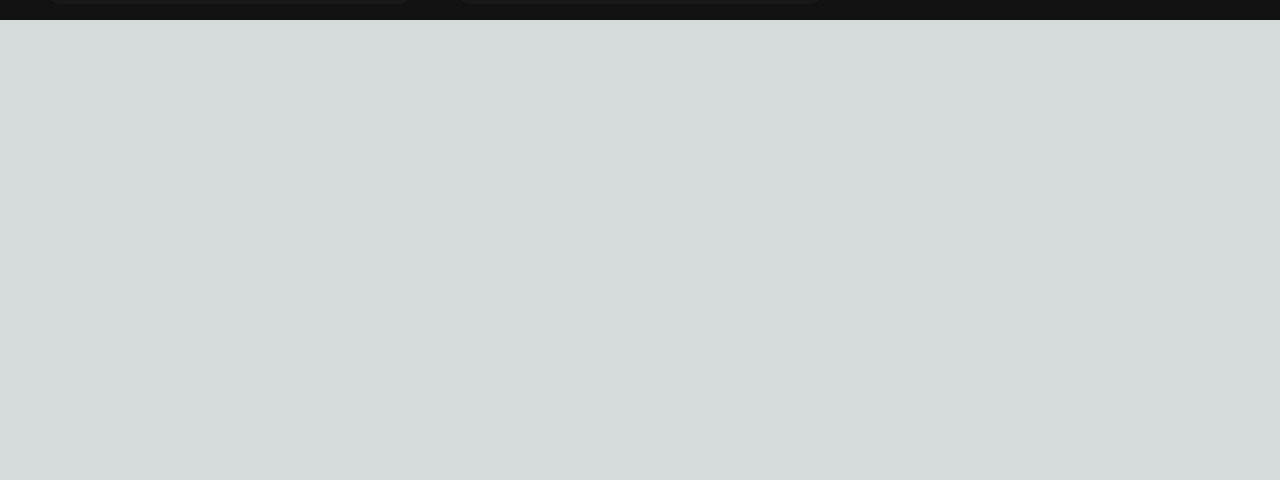
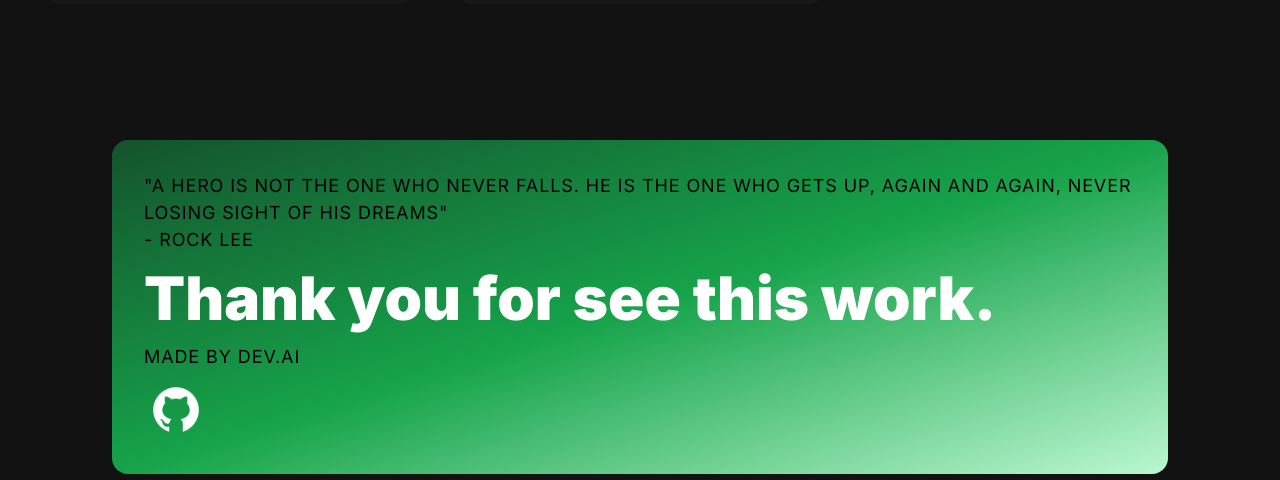
Before and after one commit to ArthurItajahy/portfolio_nextjs, a Next.js app: page / in a window 1280 px wide. Shown: the part 2317-2797 px from the top of the page. Before the commit the page ends 2337 px from the top, so only its background shows below. Built offline with nearby package versions, Linux system fonts and the light colour scheme.

Commit message:
feat: finish the portfolio

```diff
--- /dev/null
+++ b/public/images/index.js
@@ -0,0 +1,4 @@
+import githubImg from "./github.png";
+export {
+    githubImg,
+};
--- /dev/null
+++ b/src/app/components/Contact.jsx
@@ -0,0 +1,107 @@
+"use client"
+import React, { useRef, useState } from "react";
+import { motion } from "framer-motion";
+import Image from 'next/image';
+
+
+import { styles } from "../styles";
+
+
+import { SectionWrapper } from "../hoc";
+import { slideIn } from "../utils/motion";
+import  github2  from "./github.png";
+
+const Contact = () => {
+  const formRef = useRef();
+  const [form, setForm] = useState({
+    name: "",
+    email: "",
+    message: "",
+  });
+
+  const [loading, setLoading] = useState(false);
+
+  const handleChange = (e) => {
+    const { target } = e;
+    const { name, value } = target;
+
+    setForm({
+      ...form,
+      [name]: value,
+    });
+  };
+
+  const handleSubmit = (e) => {
+    e.preventDefault();
+    setLoading(true);
+
+    emailjs
+      .send(
+        import.meta.env.VITE_APP_EMAILJS_SERVICE_ID,
+        import.meta.env.VITE_APP_EMAILJS_TEMPLATE_ID,
+        {
+          from_name: form.name,
+          to_name: "JavaScript Mastery",
+          from_email: form.email,
+          to_email: "sujata@jsmastery.pro",
+          message: form.message,
+        },
+        import.meta.env.VITE_APP_EMAILJS_PUBLIC_KEY
+      )
+      .then(
+        () => {
+          setLoading(false);
+          alert("Thank you. I will get back to you as soon as possible.");
+
+          setForm({
+            name: "",
+            email: "",
+            message: "",
+          });
+        },
+        (error) => {
+          setLoading(false);
+          console.error(error);
+
+          alert("Ahh, something went wrong. Please try again.");
+        }
+      );
+  };
+
+  return (
+    <div
+      className={`xl:mt-12 flex xl:flex-row flex-col-reverse gap-10 overflow-hidden justify-center`}
+    >
+      <motion.div
+        variants={slideIn("left", "tween", 0.2, 1)}
+        className='flex-[10.75] bg-gradient-to-br from-green-900 via-green-600 to-green-200  p-8 rounded-2xl'
+      >
+        <p className={styles.sectionSubText}>"A hero is not the one who never falls. He is the one who gets up, again and again, never losing sight of his dreams" <br/>- Rock Lee</p>
+        <h3 className={styles.sectionHeadText}>Thank you for see this work.</h3>
+           <p className={styles.sectionSubText}>Made By DEV.AI</p>
+         <div className='gap-3 inset-2  flex justify-left mt-2 card-img_hover'>
+            <div
+              onClick={() => window.open('https://github.com/ArthurItajahy', "_blank")}
+              className='black-gradient w-16 h-16 rounded-full flex justify-center items-center cursor-pointer'
+            >
+              <Image
+                src={github2}
+                alt='source code'
+                className='w-14 h-16 object-contain'
+              />
+            </div>
+
+
+          </div>
+
+
+
+
+      </motion.div>
+
+
+    </div>
+  );
+};
+
+export default SectionWrapper(Contact, "thanks");
--- a/src/app/components/ProjectCard.jsx
+++ b/src/app/components/ProjectCard.jsx
@@ -9,10 +9,10 @@ const ProjectCard = ({ imgUrl, title, description, gitUrl, previewUrl } ) => {
         className="h-52 md:h-72 rounded-t-xl relative group"
         style={{background: `url(${imgUrl})`, backgroundSize: "cover"}}>
             <div className='overlay gap-3 items-center justify-center top-0 left-0 w-full h-full bg-[#181818] bg-opacity-0 hidden group-hover:flex group-hover:bg-opacity-80 transition-all duration-500 '>
-                <Link href={gitUrl} className='h-14 w-14 border-2 relative rounded-full border-[#ADB7BE] hover:border-white'>
+                <Link href={gitUrl} target='_blank' className='h-14 w-14 border-2 relative rounded-full border-[#ADB7BE] hover:border-white'>
                     <CodeBracketIcon className='h-10 w-10 text-[#ADB7BE] absolute top-1/2 left-1/2 transform -translate-x-1/2 -translate-y-1/2 cursor-pointer hover:text-white'/>
                 </Link>
-                   <Link href={previewUrl} className='h-14 w-14 border-2 relative rounded-full border-[#ADB7BE] hover:border-white'>
+                   <Link href={previewUrl} target='_blank' className='h-14 w-14 border-2 relative rounded-full border-[#ADB7BE] hover:border-white'>
                     <EyeIcon className='h-10 w-10 text-[#ADB7BE] absolute top-1/2 left-1/2 transform -translate-x-1/2 -translate-y-1/2 cursor-pointer hover:text-white'/>
                 </Link>
             </div>
--- /dev/null
+++ b/src/app/hoc/SectionWrapper.jsx
@@ -0,0 +1,25 @@
+import { motion } from "framer-motion";
+
+import { styles } from "../styles";
+import { staggerContainer } from "../utils/motion";
+
+const StarWrapper = (Component, idName) =>
+  function HOC() {
+    return (
+      <motion.section
+        variants={staggerContainer()}
+        initial='hidden'
+        whileInView='show'
+        viewport={{ once: true, amount: 0.25 }}
+        className={`${styles.padding} max-w-7xl mx-auto relative z-0`}
+      >
+        <span className='hash-span' id={idName}>
+          &nbsp;
+        </span>
+
+        <Component />
+      </motion.section>
+    );
+  };
+
+export default StarWrapper;
--- /dev/null
+++ b/src/app/hoc/index.js
@@ -0,0 +1,3 @@
+import SectionWrapper from "./SectionWrapper";
+
+export { SectionWrapper };
--- a/src/app/page.js
+++ b/src/app/page.js
@@ -4,6 +4,7 @@ import Navbar from "./components/Navbar";
 import Sound from "./components/Sound";
 import AboutSection from "./components/AboutSection";
 import ProjectsSection from "./components/ProjectsSection";
+import Contact from "./components/Contact";
 
 export default function Home() {
   return (
@@ -15,6 +16,7 @@ export default function Home() {
         <HeroSection />
         <AboutSection />
         <ProjectsSection/>
+        <Contact/>
       </div>
     </main>
   );
--- /dev/null
+++ b/src/app/styles.js
@@ -0,0 +1,17 @@
+const styles = {
+    paddingX: "sm:px-16 px-6",
+    paddingY: "sm:py-16 py-6",
+    padding: "sm:px-16 px-6 sm:py-16 py-10",
+
+    heroHeadText:
+      "font-black text-white lg:text-[80px] sm:text-[60px] xs:text-[50px] text-[40px] lg:leading-[98px] mt-2",
+    heroSubText:
+      "text-[#dfd9ff] font-medium lg:text-[30px] sm:text-[26px] xs:text-[20px] text-[16px] lg:leading-[40px]",
+
+    sectionHeadText:
+      "text-white font-black md:text-[60px] sm:text-[50px] xs:text-[40px] text-[30px]",
+    sectionSubText:
+      "sm:text-[18px] text-[14px] text-secondary uppercase tracking-wider",
+  };
+
+  export { styles };
--- /dev/null
+++ b/src/app/utils/motion.js
@@ -0,0 +1,88 @@
+export const textVariant = (delay) => {
+    return {
+      hidden: {
+        y: -50,
+        opacity: 0,
+      },
+      show: {
+        y: 0,
+        opacity: 1,
+        transition: {
+          type: "spring",
+          duration: 1.25,
+          delay: delay,
+        },
+      },
+    };
+  };
+
+  export const fadeIn = (direction, type, delay, duration) => {
+    return {
+      hidden: {
+        x: direction === "left" ? 100 : direction === "right" ? -100 : 0,
+        y: direction === "up" ? 100 : direction === "down" ? -100 : 0,
+        opacity: 0,
+      },
+      show: {
+        x: 0,
+        y: 0,
+        opacity: 1,
+        transition: {
+          type: type,
+          delay: delay,
+          duration: duration,
+          ease: "easeOut",
+        },
+      },
+    };
+  };
+
+  export const zoomIn = (delay, duration) => {
+    return {
+      hidden: {
+        scale: 0,
+        opacity: 0,
+      },
+      show: {
+        scale: 1,
+        opacity: 1,
+        transition: {
+          type: "tween",
+          delay: delay,
+          duration: duration,
+          ease: "easeOut",
+        },
+      },
+    };
+  };
+
+  export const slideIn = (direction, type, delay, duration) => {
+    return {
+      hidden: {
+        x: direction === "left" ? "-100%" : direction === "right" ? "100%" : 0,
+        y: direction === "up" ? "100%" : direction === "down" ? "100%" : 0,
+      },
+      show: {
+        x: 0,
+        y: 0,
+        transition: {
+          type: type,
+          delay: delay,
+          duration: duration,
+          ease: "easeOut",
+        },
+      },
+    };
+  };
+
+  export const staggerContainer = (staggerChildren, delayChildren) => {
+    return {
+      hidden: {},
+      show: {
+        transition: {
+          staggerChildren: staggerChildren,
+          delayChildren: delayChildren || 0,
+        },
+      },
+    };
+  };
```
Also changed, not shown: public/images/github.png (added), src/app/components/github.png (added).
